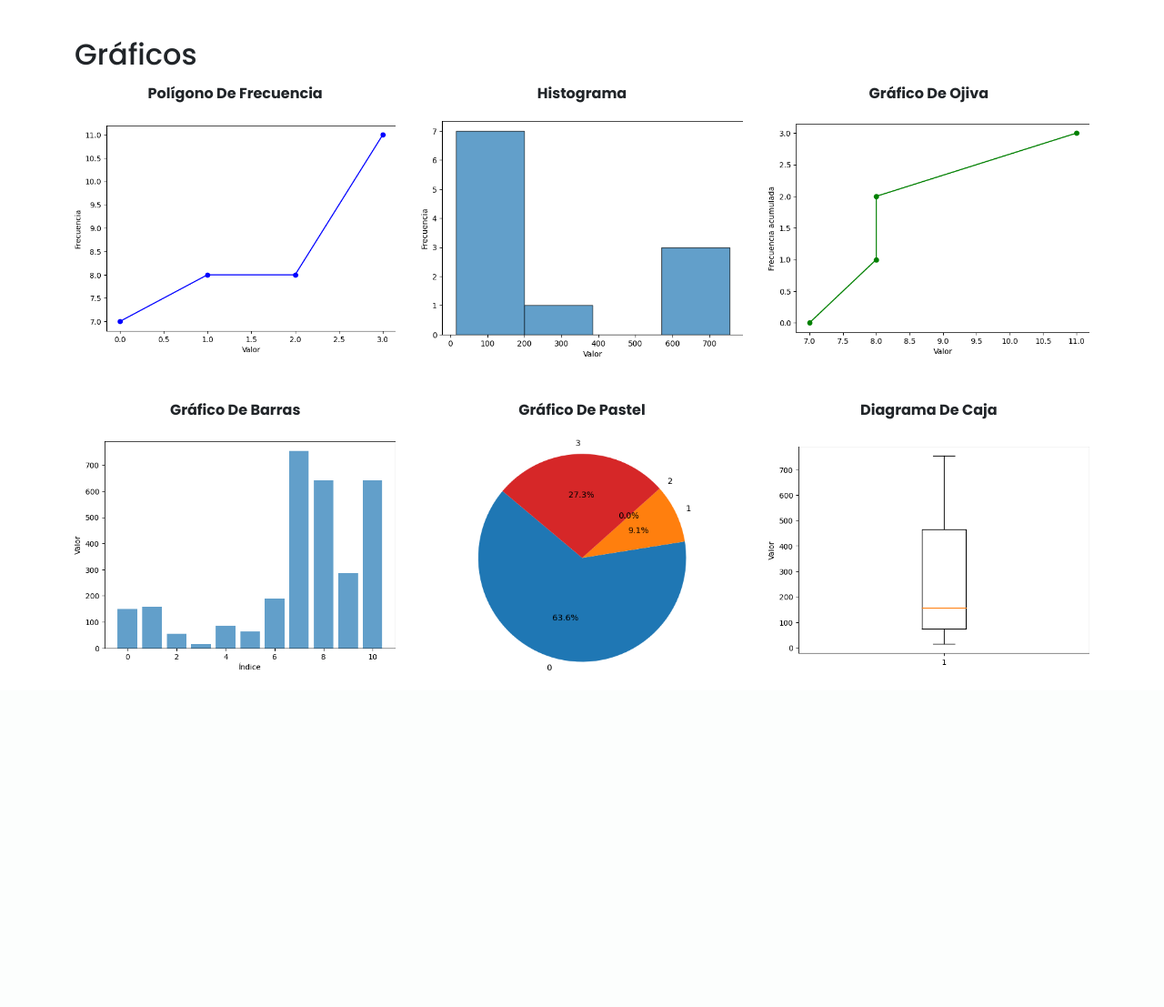
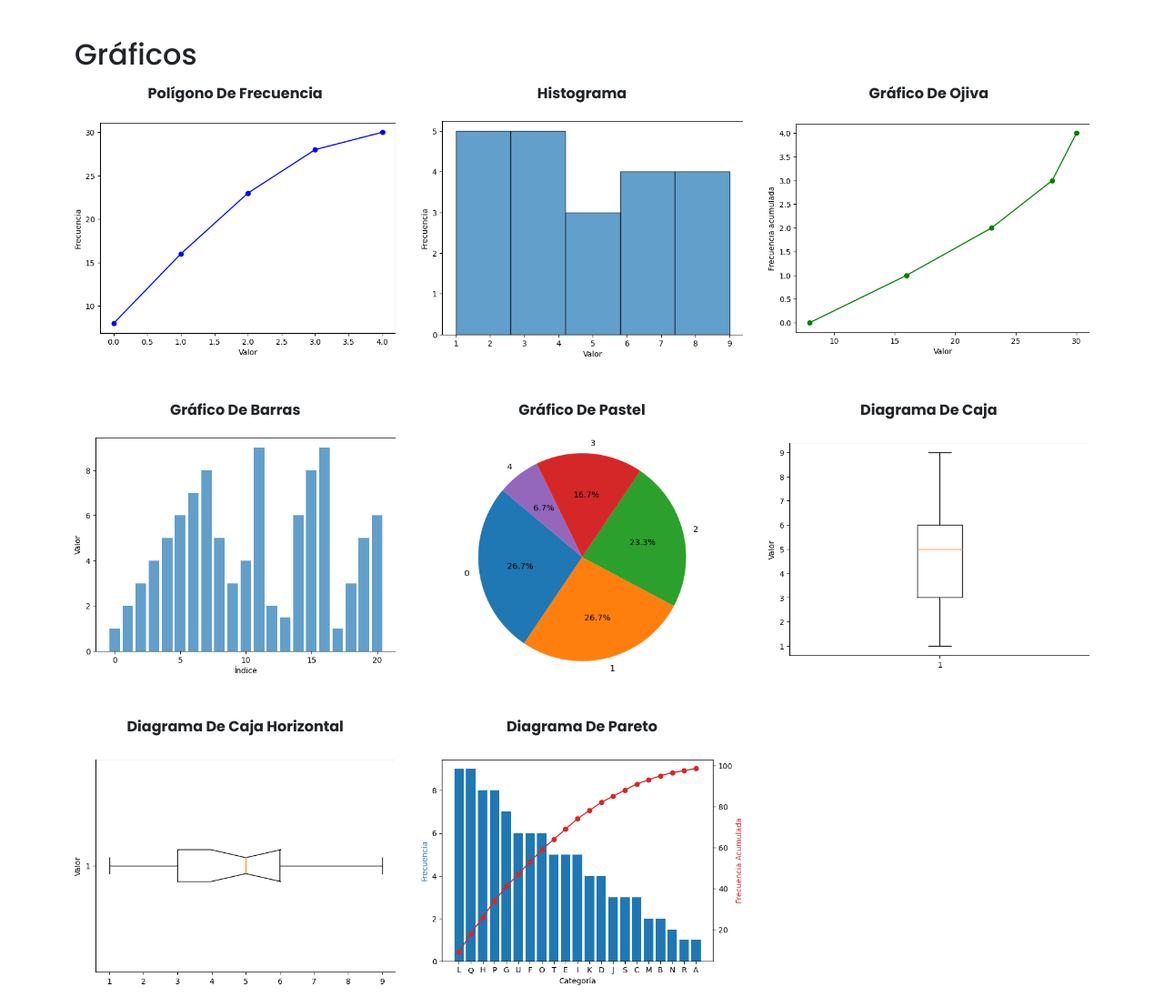
Before and after one commit to Eduardo6446/statistical_guides, a Flask app: template templates/result.html in a window 1280 px wide. Shown: the part 301-1408 px from the top of the page at 91% size. Before the commit the page ends 1038 px from the top, so only its background shows below. Run offline with Flask 3, Linux system fonts and the light colour scheme; the template is opened without the code that fills it, so the values that code supplies are empty; some libraries are stand-ins or nearby versions.

Commit message:
diagrama de pareto

```diff
--- a/app.py
+++ b/app.py
@@ -106,7 +106,9 @@ def index():
             'ojiva':generate_plot(fabsacum,'ojiva',k), #Grafico de ojiva
             'bar': generate_plot(data, 'bar', k), #Grafico de barras
             'pie': generate_plot(fabs, 'pie', k), #Grafico Pastel
-            'box':generate_plot(data, 'box',k) #Grafico de caja
+            'box':generate_plot(data, 'box',k), #Grafico de caja
+            'boxh':generate_plot(data, 'boxh',k),
+            'pareto':pareto_plot(data)
         }
 
         #Se divivio en dos para mejor orden
@@ -147,7 +149,6 @@ def generate_plot(data, plot_type,inter): #Esta funcion genera los graficos
 
     elif plot_type == 'ojiva': #Ojiva
         cumulative_data = np.cumsum(data)
-        print(cumulative_data)
         plt.plot(np.sort(data), np.linspace(0, len(data), len(data), endpoint=False), marker='o', linestyle='-', color='g')
         # plt.title('Gráfico de Ojiva')
         plt.xlabel('Valor')
@@ -184,6 +185,10 @@ def generate_plot(data, plot_type,inter): #Esta funcion genera los graficos
         plt.boxplot(data)
         # plt.title('Diagrama de Caja')
         plt.ylabel('Valor')
+    elif plot_type == 'boxh': #Grafico de caja
+        plt.boxplot(data,vert=False,notch=True)
+        # plt.title('Diagrama de Caja')
+        plt.ylabel('Valor')
 
     image_path = f'static/{plot_type}.png' #Ruta donde se guardará la imagen
     plt.savefig(image_path, format='png', bbox_inches='tight',pad_inches = 0) #Guardamos la figura con el formato png
@@ -191,6 +196,46 @@ def generate_plot(data, plot_type,inter): #Esta funcion genera los graficos
 
     return image_path
 
+def pareto_plot(dato):
+    plt.figure(figsize=(7, 5)) #Tamaño de la imagen
+    cantidad_datos = len(dato)
+    letras_causas = [chr(65 + i) for i in range(cantidad_datos)]
+
+
+    data1 = {
+    'Categoría': letras_causas,
+    'Frecuencia': dato
+    }
+    df = pd.DataFrame(data1)
+
+    # Ordenar el DataFrame por frecuencia en orden descendente
+    df = df.sort_values(by='Frecuencia', ascending=False)
+
+    # Calcular la frecuencia acumulada
+    df['Frecuencia Acumulada'] = df['Frecuencia'].cumsum()
+
+    # Calcular el porcentaje de contribución
+    total = df['Frecuencia'].sum()
+    df['Porcentaje'] = (df['Frecuencia'] / total) * 100
+
+    # Crear el diagrama de Pareto
+    fig, ax1 = plt.subplots()
+
+    ax1.bar(df['Categoría'], df['Frecuencia'], color='tab:blue')
+    ax1.set_xlabel('Categoría')
+    ax1.set_ylabel('Frecuencia', color='tab:blue')
+
+    ax2 = ax1.twinx()
+    ax2.plot(df['Categoría'], df['Frecuencia Acumulada'], color='tab:red', marker='o')
+    ax2.set_ylabel('Frecuencia Acumulada', color='tab:red')
+
+    plt.xticks(rotation=45)
+
+    image_path = f'static/pareto.png' #Ruta donde se guardará la imagen
+    plt.savefig(image_path, format='png', bbox_inches='tight',pad_inches = 0) #Guardamos la figura con el formato png
+    plt.close() #Cerramos
+
+    return image_path
 
 # Funcion para contar numeros en un rango (Frecuencia absoluta)
 
--- a/templates/result.html
+++ b/templates/result.html
@@ -92,6 +92,16 @@
             <span>diagrama de caja</span>
             <img src="../static/box.png" alt="Histograma">
         </div>
+
+        <div class="">
+            <span>diagrama de caja horizontal</span>
+            <img src="../static/boxh.png" alt="Histograma">
+        </div>
+
+        <div class="">
+            <span>diagrama de pareto</span>
+            <img src="../static/pareto.png" alt="Histograma">
+        </div>
     </div>
 
 </section>
```
Also changed, not shown: static/bar.png, static/box.png, static/boxh.png (added), static/histogram.png, static/ojiva.png, static/pareto.png (added), static/pie.png, static/polygon.png.
